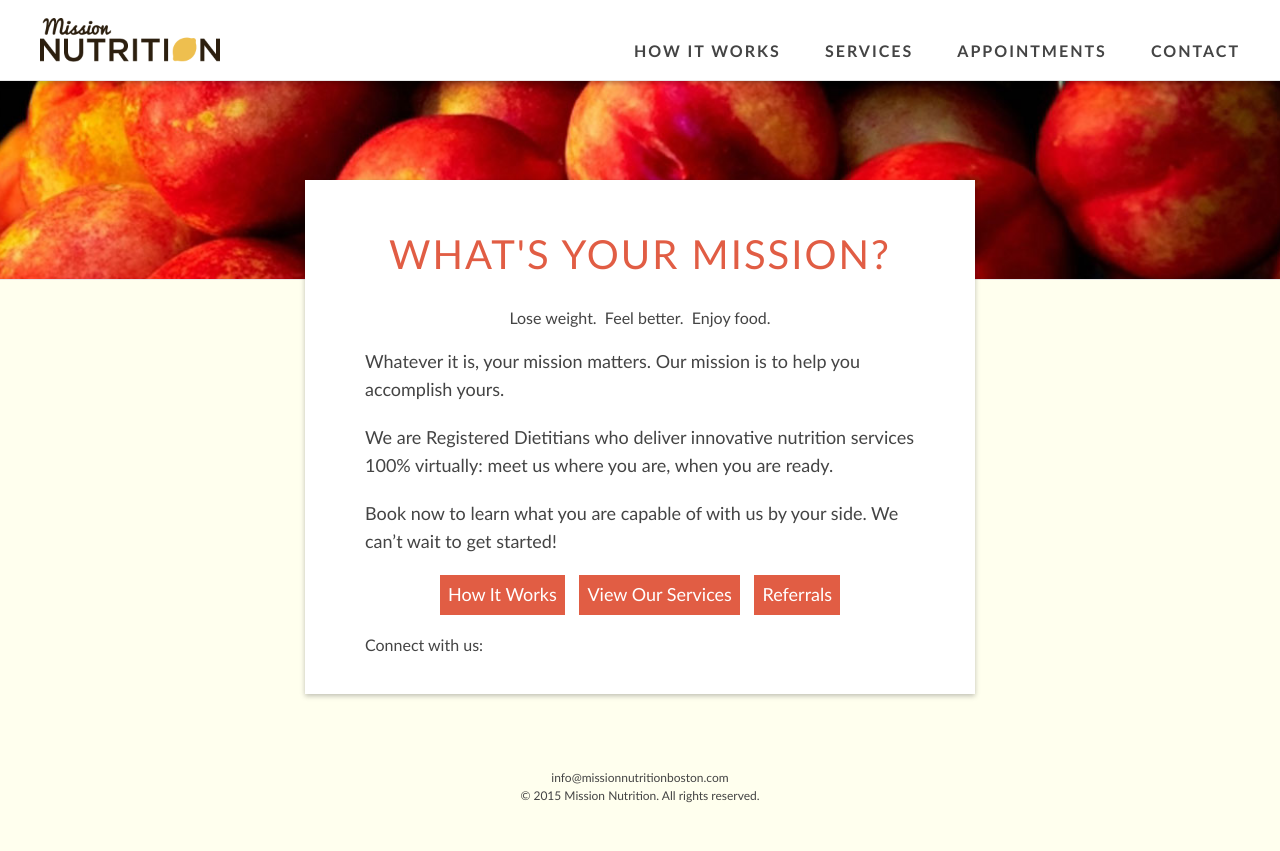
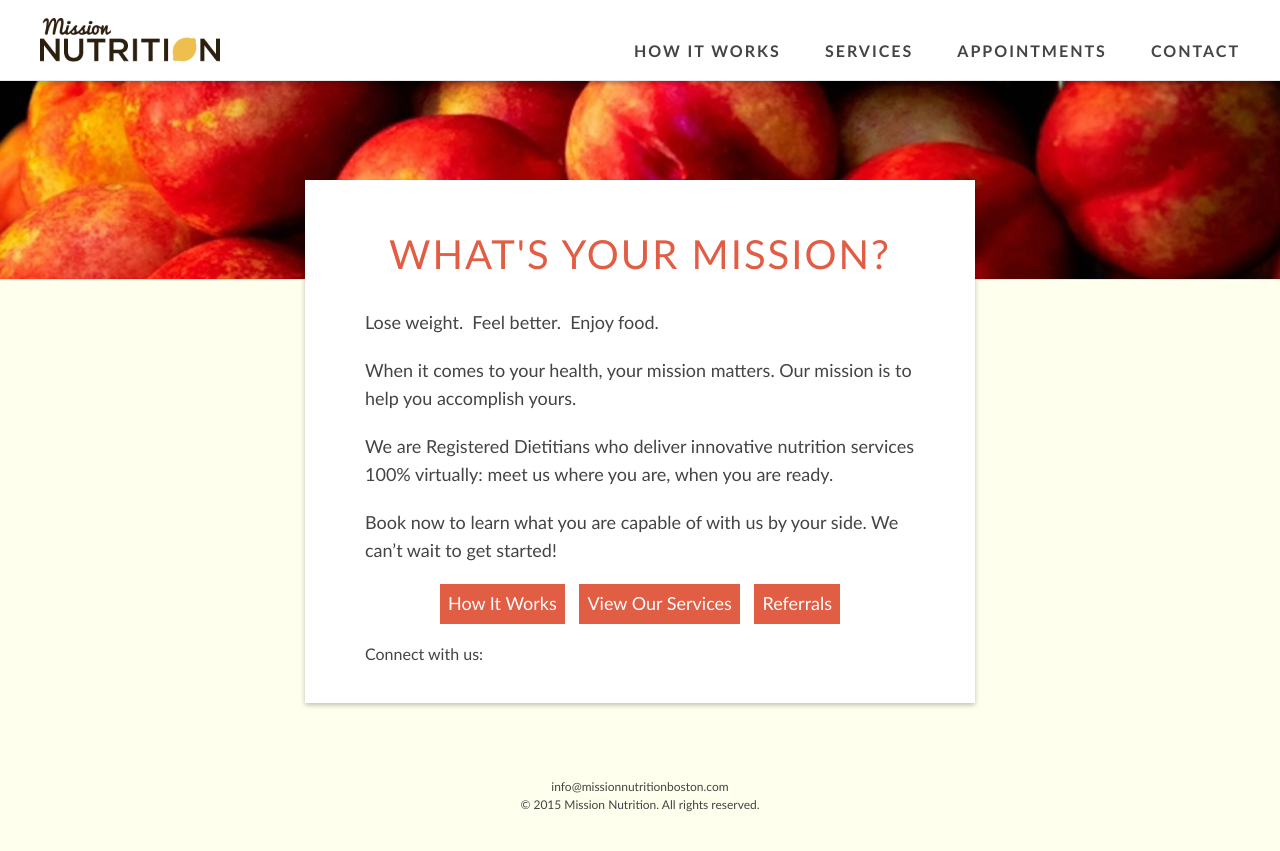
Before and after one commit to davelandry/missionnutrition, a Jekyll site: the page built from index.html, in a window 1280 px wide. Shown: the top 851 px of the page. Built offline with Jekyll 4.4.1, drawn with Linux system fonts in a browser that asks for light colours.

Commit message:
Update index.html

```diff
--- a/index.html
+++ b/index.html
@@ -5,11 +5,11 @@ image: peaches
 ---
 
 <p>
-  <center> Lose weight.&nbsp; Feel better.&nbsp; Enjoy food.</center>
+  Lose weight.&nbsp; Feel better.&nbsp; Enjoy food.
 </p>
 
 <p>
-  Whatever it is, your mission matters. Our mission is to help you accomplish yours.
+  When it comes to your health, your mission matters. Our mission is to help you accomplish yours.
 </p>
 
 <p>
```
